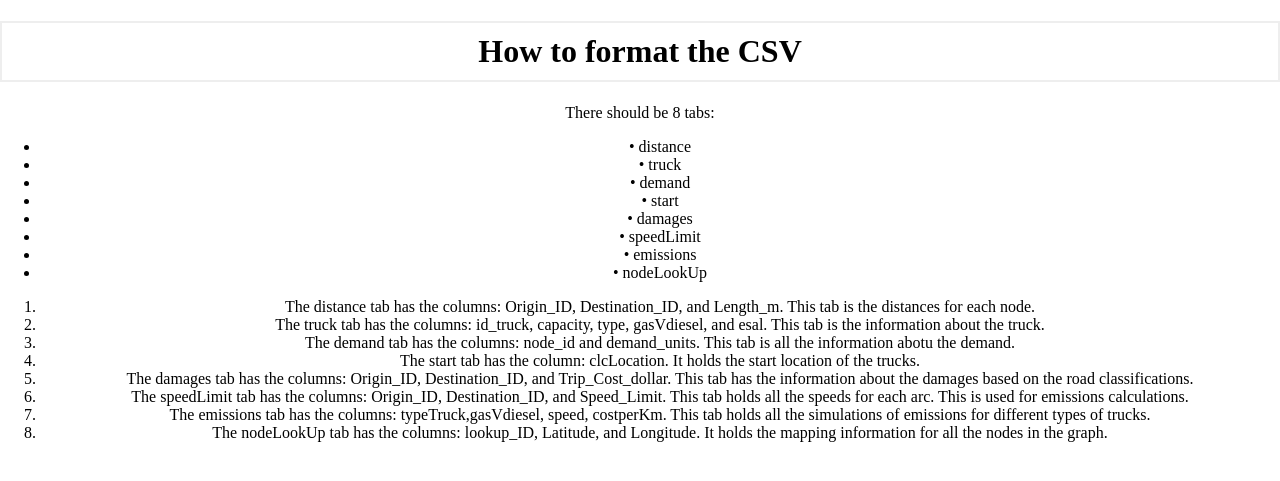
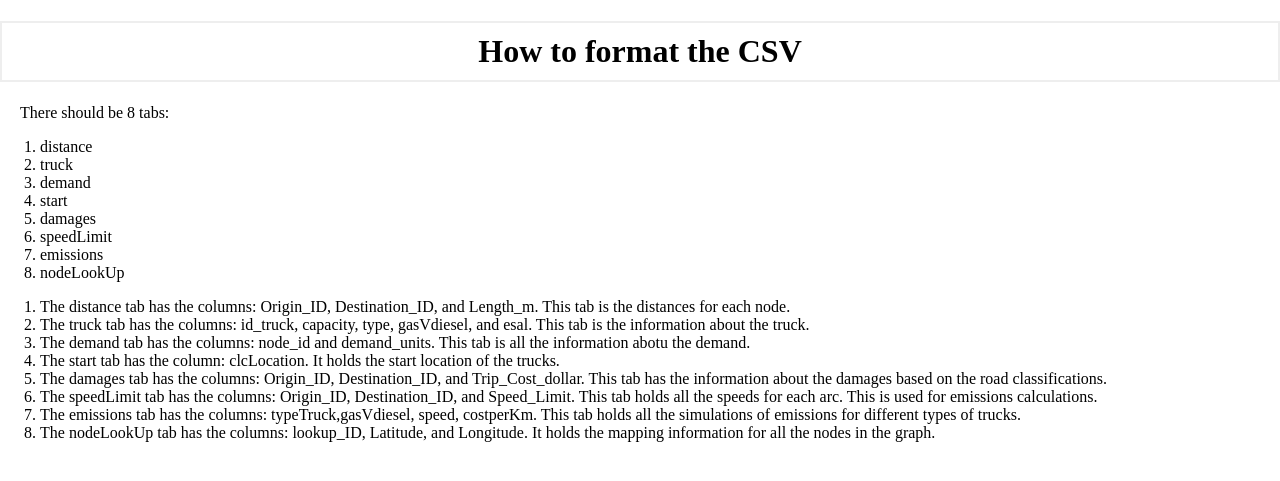
Before and after one commit to safros/FYDP, a Flask app: page /instructions in a window 1280 px wide. Shown: the part 100-581 px from the top of the page. Run offline with Flask 2, Linux system fonts and the light colour scheme.

Commit message:
UI edits
last min UI

```diff
--- a/static/css/style.css
+++ b/static/css/style.css
@@ -82,6 +82,8 @@ input[type="text"]
   .text-center {
   text-align: center;
 }
-
+p {
+  margin-left: 20px;
+}
 
 }
--- a/templates/instructions.html
+++ b/templates/instructions.html
@@ -22,27 +22,27 @@
 
     <div class="content">
     		<h1>How to format the CSV</h1>
-        <p>There should be 8 tabs: </p>
-        <ul>
-          <li> &bull; distance</li>
-          <li> &bull; truck</li>
-          <li> &bull; demand</li>
-          <li> &bull; start </li>
-          <li> &bull; damages</li>
-          <li> &bull; speedLimit</li>
-          <li> &bull; emissions</li>
-          <li> &bull; nodeLookUp</li>
-        </ul>
+        <p align="left">   There should be 8 tabs: </p>
+        <ol>
+          <li align="left">  distance</li>
+          <li align="left"> truck</li>
+          <li align="left"> demand</li>
+          <li align="left">  start </li>
+          <li align="left"> damages</li>
+          <li align="left"> speedLimit</li>
+          <li align="left"> emissions</li>
+          <li align="left">  nodeLookUp</li>
+        </ol>
 
         <ol>
-            <li>The distance tab has the columns: Origin_ID, Destination_ID, and Length_m. This tab is the distances for each node.</li>
-            <li>The truck tab has the columns: id_truck, capacity, type, gasVdiesel, and esal. This tab is the information about the truck.</li>
-            <li>The demand tab has the columns: node_id and demand_units. This tab is all the information abotu the demand.</li>
-            <li>The start tab has the column: clcLocation. It holds the start location of the trucks.</li>
-            <li>The damages tab has the columns: Origin_ID, Destination_ID, and Trip_Cost_dollar. This tab has the information about the damages based on the road classifications.</li>
-            <li>The speedLimit tab has the columns: Origin_ID, Destination_ID, and Speed_Limit. This tab holds all the speeds for each arc. This is used for emissions calculations.</li>
-            <li>The emissions tab has the columns: typeTruck,gasVdiesel, speed, costperKm. This tab holds all the simulations of emissions for different types of trucks.</li>
-            <li>The nodeLookUp tab has the columns: lookup_ID, Latitude, and Longitude. It holds the mapping information for all the nodes in the graph. </li>
+            <li align="left">The distance tab has the columns: Origin_ID, Destination_ID, and Length_m. This tab is the distances for each node.</li>
+            <li align="left">The truck tab has the columns: id_truck, capacity, type, gasVdiesel, and esal. This tab is the information about the truck.</li>
+            <li align="left">The demand tab has the columns: node_id and demand_units. This tab is all the information abotu the demand.</li>
+            <li align="left">The start tab has the column: clcLocation. It holds the start location of the trucks.</li>
+            <li align="left">The damages tab has the columns: Origin_ID, Destination_ID, and Trip_Cost_dollar. This tab has the information about the damages based on the road classifications.</li>
+            <li align="left">The speedLimit tab has the columns: Origin_ID, Destination_ID, and Speed_Limit. This tab holds all the speeds for each arc. This is used for emissions calculations.</li>
+            <li align="left">The emissions tab has the columns: typeTruck,gasVdiesel, speed, costperKm. This tab holds all the simulations of emissions for different types of trucks.</li>
+            <li align="left">The nodeLookUp tab has the columns: lookup_ID, Latitude, and Longitude. It holds the mapping information for all the nodes in the graph. </li>
         </ol>
     </div>
 </body>
```
Also changed, not shown: instance/test.db.
